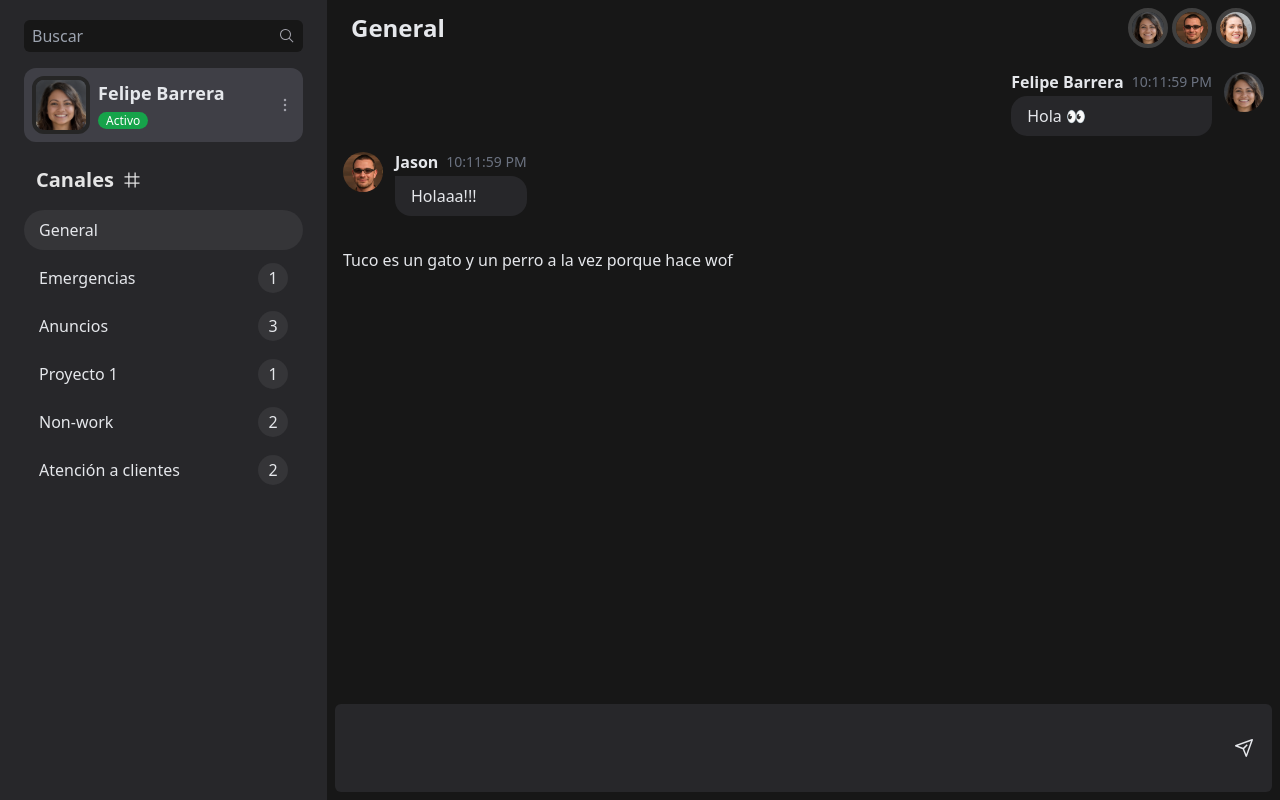
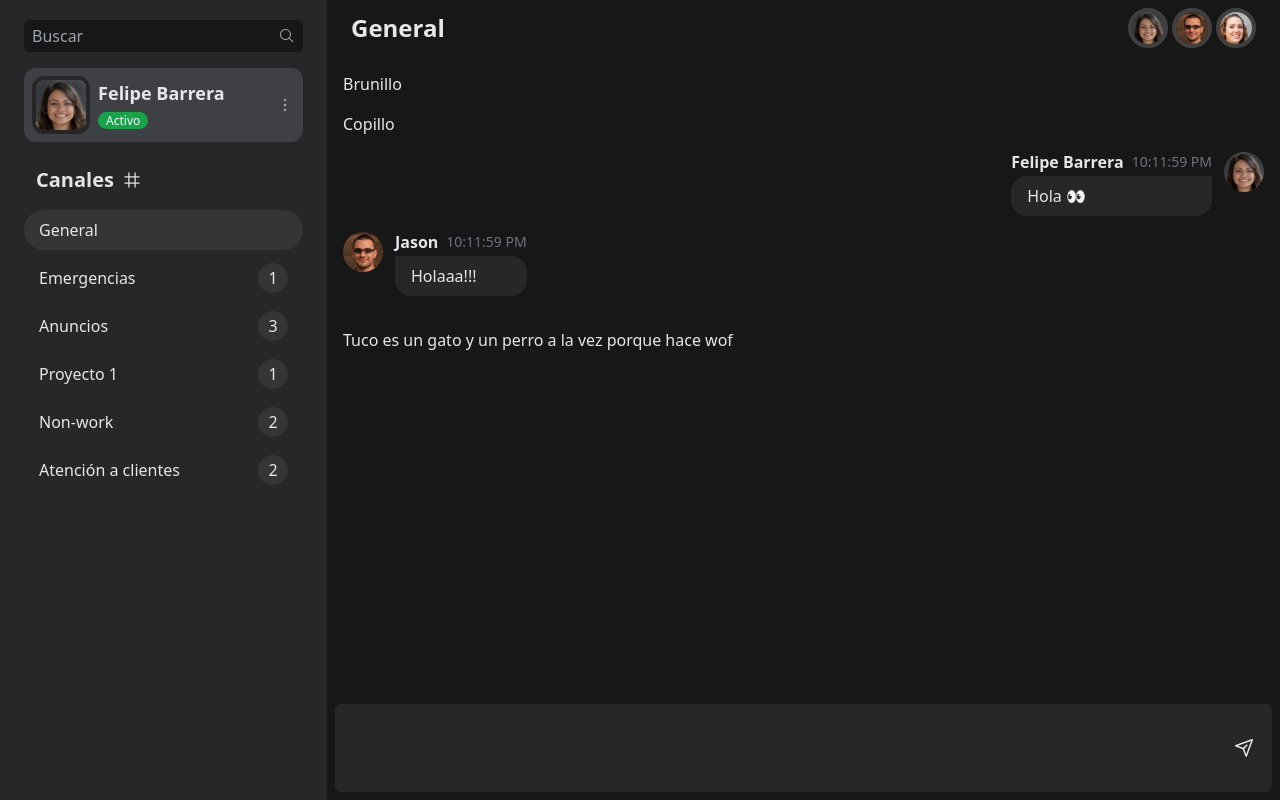
Before and after one commit to felipeBarrera1309/Chat-with-pinia-vue3, a Vue app: page /1 in a window 1280 px wide. Built offline with nearby package versions, Linux system fonts and the light colour scheme.

Commit message:
coloque el nombre de mis mascotas

```diff
--- a/src/pages/MessagesView.vue
+++ b/src/pages/MessagesView.vue
@@ -13,6 +13,8 @@
             </div>
         </header>
         <div class="content" ref="refContentChat">
+          <p>{{ 'Brunillo' }}</p>
+          <p>{{ 'Copillo' }}</p>
             <MessageItem
               v-for="(message, index) in messagesView"
               :key="index"
```
